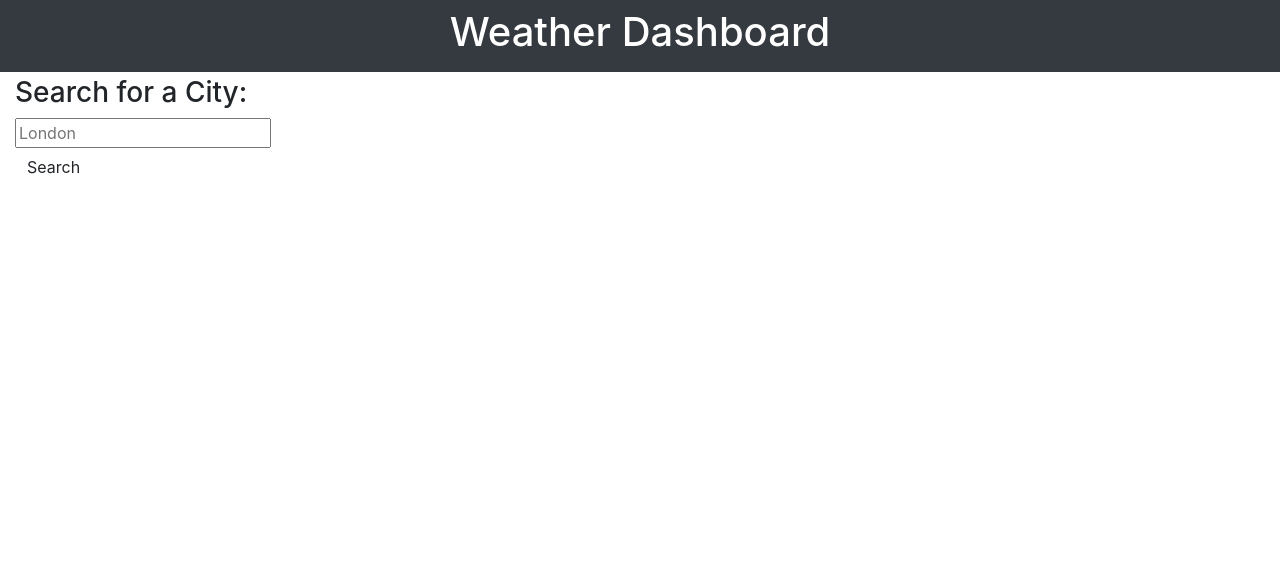
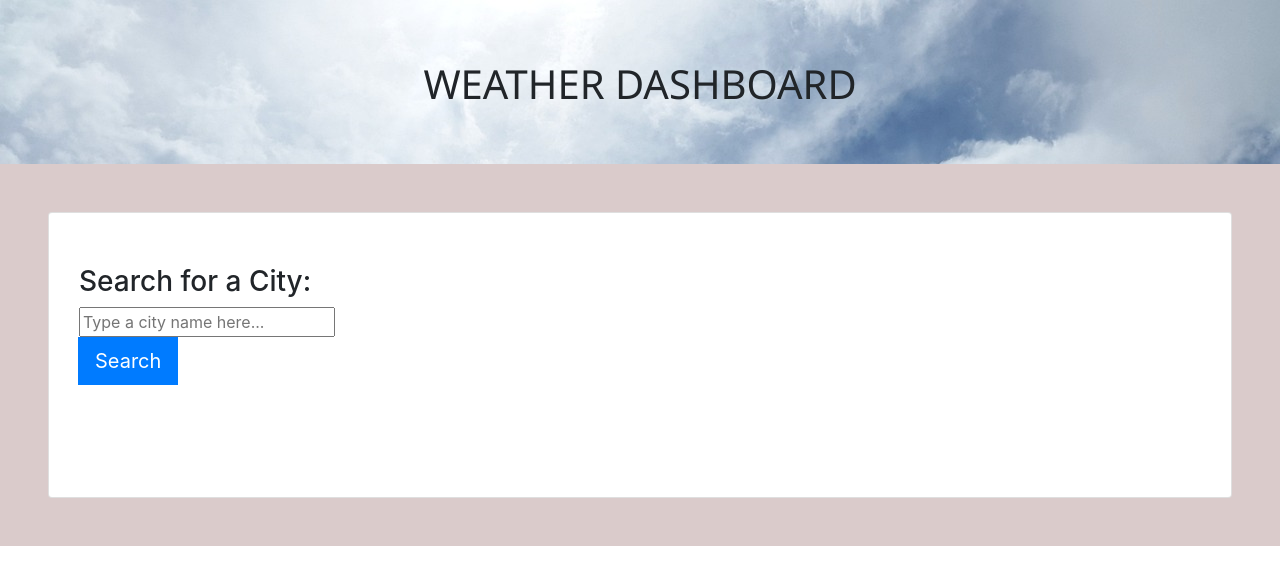
Before and after one commit to AdrianneC/weather-dashboard-lesson, a plain HTML site: page index.html in a window 1280 px wide. Drawn offline with nearby package versions, Linux system fonts and the light colour scheme.

Commit message:
Included CSS styling for elements

```diff
--- a/index.html
+++ b/index.html
@@ -17,13 +17,13 @@
 </head>
 
 <body>
-  <header class="container-fluid text-center text-white bg-dark p-2 weather-header">
-    <h1>Weather Dashboard</h1>
+  <header class="container-fluid text-center pb-5 headerStyle">
+    <h1 class="titleStyle">WEATHER DASHBOARD</h1>
   </header>
 
   <!-- max-width for ultra wide resolutions -->
-  <div class="container-fluid" style="max-width: 1400px">
-    <div class="row">
+  <div class="container-fluid p-5 mb-4 cardStyle" style="max-width: 1400px">
+    <div class="card container-fluid py-5">
       <aside class="col-lg-3 pb-3">
         <h2 id="form-heading" class="mt-1 h3 form-label">
           Search for a City:
@@ -31,10 +31,10 @@
         <form id="search-form" class="form">
           <div class="form-inline form-group">
             <div class="input-group">
-              <input class="form-input weather-search" type="text" id="search-input" placeholder="London"
+              <input class="form-input weather-search" type="text" id="search-input" placeholder="Type a city name here..."
                 aria-labelledby="form-heading" aria-controls="today forecast" />
               <div class="input-group-append">
-                <button type="submit" class="btn search-button" id="search-button" aria-label="submit search">
+                <button type="submit" class="btn search-button btn btn-primary btn-lg" id="search-button" aria-label="submit search">
                   Search
                 </button>
                 <hr class="hr weather-hr" />
@@ -46,9 +46,9 @@
       </aside>
 
       <div class="col-lg-9 pb-3">
-        <section id="today" class="mt-3" role="region" aria-live="polite">
+        <section id="today" class="mt-3 todayStyle" role="region" aria-live="polite">
         </section>
-        <section id="forecast" class="row mt-3" role="region" aria-live="polite">
+        <section id="forecast" class="row mt-3 forecastStyle" role="region" aria-live="polite">
         </section>
       </div>
     </div>
--- a/starter/script.js
+++ b/starter/script.js
@@ -26,5 +26,7 @@ $("#search-button").on("click", function (event) {
 
         $("#forecast").text(JSON.stringify(data));
 
+
+
       });
 });
--- a/starter/style.css
+++ b/starter/style.css
@@ -0,0 +1,25 @@
+.headerStyle {
+    background: url("../assets/weatherclouds.png");
+    background-size: cover;
+
+}
+
+.titleStyle {
+    font-family: 'Segoe UI', Tahoma, Geneva, Verdana, sans-serif;
+    padding-top: 60px;
+}
+
+.cardStyle {
+    background-color: rgb(218, 203, 203);
+
+}
+
+.todayStyle {
+    background-color: rgb(97, 97, 241);
+
+}
+
+.forecastStyle {
+    background-color: rgb(215, 201, 144);
+
+}
```
Also changed, not shown: assets/weatherclouds.png (added), 2 other files.
